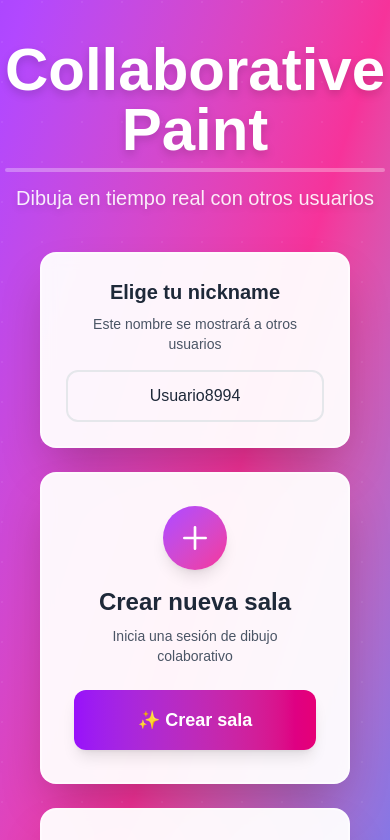
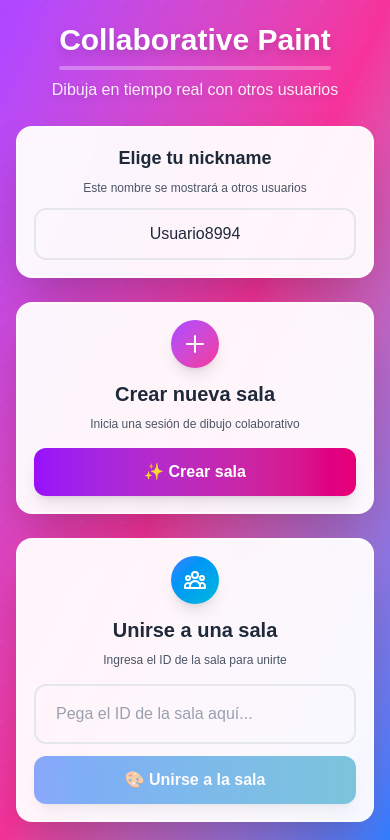
Before and after one commit to chiara-ciriani/collab-paint, a Next.js app in the folder frontend/: page / in a window 390 px wide. Shown: the top 840 px of the page. Built offline with nearby package versions, Linux system fonts and the light colour scheme.

Commit message:
style(frontend): improve toolbar responsive layout for mobile devices

```diff
--- a/frontend/components/HomeClient.tsx
+++ b/frontend/components/HomeClient.tsx
@@ -50,26 +50,26 @@ export default function HomeClient() {
         />
       </div>
 
-      <main className="relative z-10 flex flex-col items-center gap-10 p-10 w-full max-w-lg">
-        <div className="text-center space-y-3">
+      <main className="relative z-10 flex flex-col items-center gap-6 sm:gap-10 p-4 sm:p-6 md:p-10 w-full max-w-lg">
+        <div className="text-center space-y-2 sm:space-y-3">
           <div className="inline-block">
-            <h1 className="text-6xl font-extrabold text-white mb-2 drop-shadow-lg">
+            <h1 className="text-3xl sm:text-4xl md:text-5xl lg:text-6xl font-extrabold text-white mb-2 drop-shadow-lg">
               Collaborative Paint
             </h1>
             <div className="h-1 bg-white/30 rounded-full" />
           </div>
-          <p className="text-xl text-white/90 font-medium drop-shadow-md">
+          <p className="text-base sm:text-lg md:text-xl text-white/90 font-medium drop-shadow-md px-4">
             Dibuja en tiempo real con otros usuarios
           </p>
         </div>
 
         <div className="w-full space-y-6">
-          <div className="bg-white/95 backdrop-blur-sm rounded-2xl p-6 shadow-2xl border-2 border-white/50">
-            <div className="text-center mb-4">
-              <h2 className="text-xl font-bold text-gray-800 mb-2">
+          <div className="bg-white/95 backdrop-blur-sm rounded-2xl p-4 sm:p-6 shadow-2xl border-2 border-white/50">
+            <div className="text-center mb-3 sm:mb-4">
+              <h2 className="text-lg sm:text-xl font-bold text-gray-800 mb-2">
                 Elige tu nickname
               </h2>
-              <p className="text-gray-600 text-sm">
+              <p className="text-gray-600 text-xs sm:text-sm">
                 Este nombre se mostrará a otros usuarios
               </p>
             </div>
@@ -89,11 +89,11 @@ export default function HomeClient() {
             />
           </div>
 
-          <div className="bg-white/95 backdrop-blur-sm rounded-2xl p-8 shadow-2xl border-2 border-white/50">
-            <div className="text-center mb-6">
-              <div className="inline-flex items-center justify-center w-16 h-16 bg-gradient-to-br from-purple-500 to-pink-500 rounded-full mb-4 shadow-lg">
+          <div className="bg-white/95 backdrop-blur-sm rounded-2xl p-4 sm:p-6 md:p-8 shadow-2xl border-2 border-white/50">
+            <div className="text-center mb-4 sm:mb-6">
+              <div className="inline-flex items-center justify-center w-12 h-12 sm:w-14 sm:h-14 md:w-16 md:h-16 bg-gradient-to-br from-purple-500 to-pink-500 rounded-full mb-3 sm:mb-4 shadow-lg">
                 <svg
-                  className="w-8 h-8 text-white"
+                  className="w-6 h-6 sm:w-7 sm:h-7 md:w-8 md:h-8 text-white"
                   fill="none"
                   stroke="currentColor"
                   viewBox="0 0 24 24"
@@ -107,28 +107,28 @@ export default function HomeClient() {
                   />
                 </svg>
               </div>
-              <h2 className="text-2xl font-bold text-gray-800 mb-2">
+              <h2 className="text-xl sm:text-2xl font-bold text-gray-800 mb-2">
                 Crear nueva sala
               </h2>
-              <p className="text-gray-600 text-sm">
+              <p className="text-gray-600 text-xs sm:text-sm">
                 Inicia una sesión de dibujo colaborativo
               </p>
             </div>
             <button
               onClick={handleCreateRoom}
               disabled={!nickname.trim()}
-              className="w-full px-6 py-4 bg-gradient-to-r from-purple-600 to-pink-600 text-white rounded-xl font-bold text-lg hover:from-purple-700 hover:to-pink-700 transition-all duration-200 shadow-lg hover:shadow-xl transform hover:scale-[1.02] active:scale-[0.98] disabled:opacity-50 disabled:cursor-not-allowed disabled:transform-none"
+              className="w-full px-4 sm:px-6 py-3 sm:py-4 bg-gradient-to-r from-purple-600 to-pink-600 text-white rounded-xl font-bold text-base sm:text-lg hover:from-purple-700 hover:to-pink-700 transition-all duration-200 shadow-lg hover:shadow-xl transform hover:scale-[1.02] active:scale-[0.98] disabled:opacity-50 disabled:cursor-not-allowed disabled:transform-none"
               aria-label="Crear una nueva sala de dibujo"
             >
               ✨ Crear sala
             </button>
           </div>
 
-          <div className="bg-white/95 backdrop-blur-sm rounded-2xl p-8 shadow-2xl border-2 border-white/50">
-            <div className="text-center mb-6">
-              <div className="inline-flex items-center justify-center w-16 h-16 bg-gradient-to-br from-blue-500 to-cyan-500 rounded-full mb-4 shadow-lg">
+          <div className="bg-white/95 backdrop-blur-sm rounded-2xl p-4 sm:p-6 md:p-8 shadow-2xl border-2 border-white/50">
+            <div className="text-center mb-4 sm:mb-6">
+              <div className="inline-flex items-center justify-center w-12 h-12 sm:w-14 sm:h-14 md:w-16 md:h-16 bg-gradient-to-br from-blue-500 to-cyan-500 rounded-full mb-3 sm:mb-4 shadow-lg">
                 <svg
-                  className="w-8 h-8 text-white"
+                  className="w-6 h-6 sm:w-7 sm:h-7 md:w-8 md:h-8 text-white"
                   fill="none"
                   stroke="currentColor"
                   viewBox="0 0 24 24"
@@ -142,10 +142,10 @@ export default function HomeClient() {
                   />
                 </svg>
               </div>
-              <h2 className="text-2xl font-bold text-gray-800 mb-2">
+              <h2 className="text-xl sm:text-2xl font-bold text-gray-800 mb-2">
                 Unirse a una sala
               </h2>
-              <p className="text-gray-600 text-sm">
+              <p className="text-gray-600 text-xs sm:text-sm">
                 Ingresa el ID de la sala para unirte
               </p>
             </div>
@@ -166,7 +166,7 @@ export default function HomeClient() {
               <button
                 onClick={handleJoinRoom}
                 disabled={!roomId.trim()}
-                className="w-full px-6 py-4 bg-gradient-to-r from-blue-600 to-cyan-600 text-white rounded-xl font-bold text-lg hover:from-blue-700 hover:to-cyan-700 transition-all duration-200 shadow-lg hover:shadow-xl transform hover:scale-[1.02] active:scale-[0.98] disabled:opacity-50 disabled:cursor-not-allowed disabled:transform-none"
+                className="w-full px-4 sm:px-6 py-3 sm:py-4 bg-gradient-to-r from-blue-600 to-cyan-600 text-white rounded-xl font-bold text-base sm:text-lg hover:from-blue-700 hover:to-cyan-700 transition-all duration-200 shadow-lg hover:shadow-xl transform hover:scale-[1.02] active:scale-[0.98] disabled:opacity-50 disabled:cursor-not-allowed disabled:transform-none"
                 aria-label="Unirse a la sala"
                 aria-disabled={!roomId.trim()}
               >
--- a/frontend/components/RoomClient.tsx
+++ b/frontend/components/RoomClient.tsx
@@ -260,23 +260,23 @@ export default function RoomClient({ roomId }: RoomClientProps) {
 
   return (
     <div className="flex flex-col h-screen bg-gradient-to-br from-purple-50 via-pink-50 to-blue-50">
-      <header className="flex items-center justify-between p-4 bg-white/80 backdrop-blur-sm border-b-2 border-purple-200/50 shadow-md">
-        <div className="flex items-center gap-4">
+      <header className="flex flex-col sm:flex-row items-start sm:items-center justify-between gap-3 sm:gap-4 p-3 sm:p-4 bg-white/80 backdrop-blur-sm border-b-2 border-purple-200/50 shadow-md">
+        <div className="flex items-center gap-2 sm:gap-4 w-full sm:w-auto">
           <button
             onClick={() => router.push("/")}
-            className="px-4 py-2 text-purple-700 hover:bg-purple-100 rounded-xl transition-all font-medium hover:scale-105 active:scale-95"
+            className="px-3 sm:px-4 py-2 text-purple-700 hover:bg-purple-100 rounded-xl transition-all font-medium text-sm sm:text-base hover:scale-105 active:scale-95 whitespace-nowrap"
             aria-label="Volver a la página principal"
           >
-            ← Volver
+            ← <span className="hidden sm:inline">Volver</span>
           </button>
-          <div className="flex items-center gap-3">
-            <div className="w-10 h-10 bg-gradient-to-br from-purple-500 to-pink-500 rounded-lg flex items-center justify-center shadow-md">
-              <span className="text-white font-bold text-lg" aria-hidden="true">
+          <div className="flex items-center gap-2 sm:gap-3 min-w-0">
+            <div className="w-8 h-8 sm:w-10 sm:h-10 bg-gradient-to-br from-purple-500 to-pink-500 rounded-lg flex items-center justify-center shadow-md flex-shrink-0">
+              <span className="text-white font-bold text-base sm:text-lg" aria-hidden="true">
                 🎨
               </span>
             </div>
-            <div>
-              <h1 className="text-lg font-bold text-gray-800">Sala: {roomId}</h1>
+            <div className="min-w-0">
+              <h1 className="text-sm sm:text-lg font-bold text-gray-800 truncate">Sala: {roomId}</h1>
               <p className="text-xs text-gray-500">
                 {isConnected ? (
                   <span className="text-green-600">● Conectado</span>
@@ -287,14 +287,17 @@ export default function RoomClient({ roomId }: RoomClientProps) {
             </div>
           </div>
         </div>
-        <div className="flex items-center gap-3">
-          <UsersList users={users} currentUserId={userId} activeDrawers={activeDrawers} />
+        <div className="flex items-center gap-2 sm:gap-3 w-full sm:w-auto">
+          <div className="hidden sm:block">
+            <UsersList users={users} currentUserId={userId} activeDrawers={activeDrawers} />
+          </div>
           <button
             onClick={handleCopyLink}
-            className="px-5 py-2 bg-gradient-to-r from-purple-600 to-pink-600 text-white rounded-xl font-semibold hover:from-purple-700 hover:to-pink-700 transition-all shadow-lg hover:shadow-xl transform hover:scale-105 active:scale-95"
+            className="px-3 sm:px-5 py-2 bg-gradient-to-r from-purple-600 to-pink-600 text-white rounded-xl font-semibold text-sm sm:text-base hover:from-purple-700 hover:to-pink-700 transition-all shadow-lg hover:shadow-xl transform hover:scale-105 active:scale-95 whitespace-nowrap flex-shrink-0"
             aria-label="Copiar link de la sala"
           >
-            📋 Copiar link
+            <span className="hidden sm:inline">📋 Copiar link</span>
+            <span className="sm:hidden">📋</span>
           </button>
         </div>
       </header>
--- a/frontend/components/Toolbar.tsx
+++ b/frontend/components/Toolbar.tsx
@@ -22,19 +22,19 @@ export default function Toolbar({
 
   return (
       <nav
-        className="flex items-center gap-6 p-4 bg-white/90 backdrop-blur-sm border-b-2 border-purple-200/50 shadow-md"
+        className="flex flex-col sm:flex-row items-stretch sm:items-center gap-3 sm:gap-4 md:gap-6 p-3 sm:p-4 bg-white/90 backdrop-blur-sm border-b-2 border-purple-200/50 shadow-md"
         aria-label="Herramientas de dibujo"
       >
-        <div className="flex items-center gap-3">
-          <label htmlFor="color-presets" className="text-sm font-bold text-gray-700">
+        <div className="flex items-center gap-2 sm:gap-3 flex-wrap w-full sm:w-auto order-1">
+          <label htmlFor="color-presets" className="text-xs sm:text-sm font-bold text-gray-700 whitespace-nowrap">
             Color:
           </label>
-          <div className="flex gap-2" role="group" aria-label="Colores predefinidos">
+          <div className="flex gap-1.5 sm:gap-2" role="group" aria-label="Colores predefinidos">
             {PRESET_COLORS.map((color) => (
               <button
                 key={color}
                 onClick={() => onColorChange(color)}
-                className={`w-10 h-10 rounded-xl border-2 transition-all shadow-md hover:scale-110 active:scale-95 ${
+                className={`w-8 h-8 sm:w-10 sm:h-10 rounded-xl border-2 transition-all shadow-md hover:scale-110 active:scale-95 ${
                   currentColor === color
                     ? "border-gray-900 scale-110 ring-2 ring-purple-400"
                     : "border-gray-300 hover:border-gray-500"
@@ -54,14 +54,14 @@ export default function Toolbar({
               type="color"
               value={currentColor}
               onChange={(e) => onColorChange(e.target.value)}
-              className="w-12 h-10 rounded-xl border-2 border-gray-300 cursor-pointer shadow-md hover:scale-110 transition-transform"
+              className="w-10 h-8 sm:w-12 sm:h-10 rounded-xl border-2 border-gray-300 cursor-pointer shadow-md hover:scale-110 transition-transform"
               aria-label="Selector de color personalizado"
             />
           </div>
         </div>
 
-        <div className="flex items-center gap-3 bg-gray-50 px-4 py-2 rounded-xl border-2 border-gray-200">
-          <label htmlFor="thickness-slider" className="text-sm font-bold text-gray-700 whitespace-nowrap">
+        <div className="flex items-center gap-2 sm:gap-3 bg-gray-50 px-3 sm:px-4 py-2 rounded-xl border-2 border-gray-200 w-full sm:w-auto order-2">
+          <label htmlFor="thickness-slider" className="text-xs sm:text-sm font-bold text-gray-700 whitespace-nowrap">
             Grosor:
           </label>
           <input
@@ -71,22 +71,22 @@ export default function Toolbar({
             max={MAX_THICKNESS}
             value={currentThickness}
             onChange={(e) => onThicknessChange(Number(e.target.value))}
-            className="w-32 accent-purple-600"
+            className="w-24 sm:w-32 accent-purple-600 flex-1 sm:flex-none"
             aria-label={`Grosor del pincel: ${currentThickness} píxeles`}
             aria-valuemin={MIN_THICKNESS}
             aria-valuemax={MAX_THICKNESS}
             aria-valuenow={currentThickness}
           />
-          <span className="text-sm font-semibold text-gray-700 w-10 text-center bg-white px-2 py-1 rounded-lg border border-gray-200">
+          <span className="text-xs sm:text-sm font-semibold text-gray-700 w-8 sm:w-10 text-center bg-white px-1.5 sm:px-2 py-1 rounded-lg border border-gray-200 flex-shrink-0">
             {currentThickness}px
           </span>
         </div>
 
-        <div className="ml-auto flex gap-3">
+        <div className="flex flex-col sm:flex-row gap-2 sm:gap-3 w-full sm:w-auto sm:ml-auto order-3">
           {onDeleteMyStrokes && (
             <button
               onClick={onDeleteMyStrokes}
-              className="px-6 py-2 bg-gradient-to-r from-orange-500 to-red-500 text-white rounded-xl font-bold hover:from-orange-600 hover:to-red-600 transition-all shadow-lg hover:shadow-xl transform hover:scale-105 active:scale-95"
+              className="w-full sm:w-auto px-3 sm:px-4 md:px-6 py-2 bg-gradient-to-r from-orange-500 to-red-500 text-white rounded-xl font-bold text-xs sm:text-sm md:text-base hover:from-orange-600 hover:to-red-600 transition-all shadow-lg hover:shadow-xl transform hover:scale-105 active:scale-95 whitespace-nowrap"
               aria-label="Borrar mis trazos"
             >
               🧹 Borrar mis trazos
@@ -94,7 +94,7 @@ export default function Toolbar({
           )}
           <button
             onClick={onClear}
-            className="px-6 py-2 bg-gradient-to-r from-red-500 to-pink-500 text-white rounded-xl font-bold hover:from-red-600 hover:to-pink-600 transition-all shadow-lg hover:shadow-xl transform hover:scale-105 active:scale-95"
+            className="w-full sm:w-auto px-3 sm:px-4 md:px-6 py-2 bg-gradient-to-r from-red-500 to-pink-500 text-white rounded-xl font-bold text-xs sm:text-sm md:text-base hover:from-red-600 hover:to-pink-600 transition-all shadow-lg hover:shadow-xl transform hover:scale-105 active:scale-95 whitespace-nowrap"
             aria-label="Limpiar el lienzo"
           >
             🗑️ Limpiar todo
--- a/frontend/components/UsersList.tsx
+++ b/frontend/components/UsersList.tsx
@@ -17,11 +17,11 @@ export default function UsersList({ users, currentUserId, activeDrawers = new Se
   if (users.length === 0) return null;
 
   return (
-    <div className="flex items-center gap-2 px-3 py-1.5 bg-white/60 rounded-lg border border-purple-200/50">
-      <span className="text-xs font-medium text-gray-600">
+    <div className="flex items-center gap-1.5 sm:gap-2 px-2 sm:px-3 py-1 sm:py-1.5 bg-white/60 rounded-lg border border-purple-200/50 overflow-x-auto">
+      <span className="text-xs font-medium text-gray-600 whitespace-nowrap">
         {users.length} {users.length === 1 ? "usuario" : "usuarios"}
       </span>
-      <div className="flex items-center gap-1.5">
+      <div className="flex items-center gap-1 sm:gap-1.5">
         {users.map((user) => {
           const isCurrentUser = user.userId === currentUserId;
           const isDrawing = activeDrawers.has(user.userId);
@@ -31,21 +31,21 @@ export default function UsersList({ users, currentUserId, activeDrawers = new Se
           return (
             <div
               key={user.userId}
-              className="flex items-center gap-1.5 px-2 py-1 rounded-md bg-white/80 border border-purple-200/50 shadow-sm"
+              className="flex items-center gap-1 sm:gap-1.5 px-1.5 sm:px-2 py-0.5 sm:py-1 rounded-md bg-white/80 border border-purple-200/50 shadow-sm flex-shrink-0"
               title={isCurrentUser ? `${name} (Tú)` : name}
             >
               <div
-                className="w-3 h-3 rounded-full border-2 border-white shadow-sm"
+                className="w-2.5 h-2.5 sm:w-3 sm:h-3 rounded-full border-2 border-white shadow-sm flex-shrink-0"
                 style={{
                   backgroundColor: color,
                   animation: isDrawing ? "pulse 1.5s ease-in-out infinite" : undefined,
                 }}
               />
-              <span className="text-xs font-medium text-gray-700">
+              <span className="text-xs font-medium text-gray-700 whitespace-nowrap">
                 {isCurrentUser ? "Tú" : name}
               </span>
               {isDrawing && (
-                <span className="text-xs text-gray-500 animate-pulse">✏️</span>
+                <span className="text-xs text-gray-500 animate-pulse flex-shrink-0">✏️</span>
               )}
             </div>
           );
```
